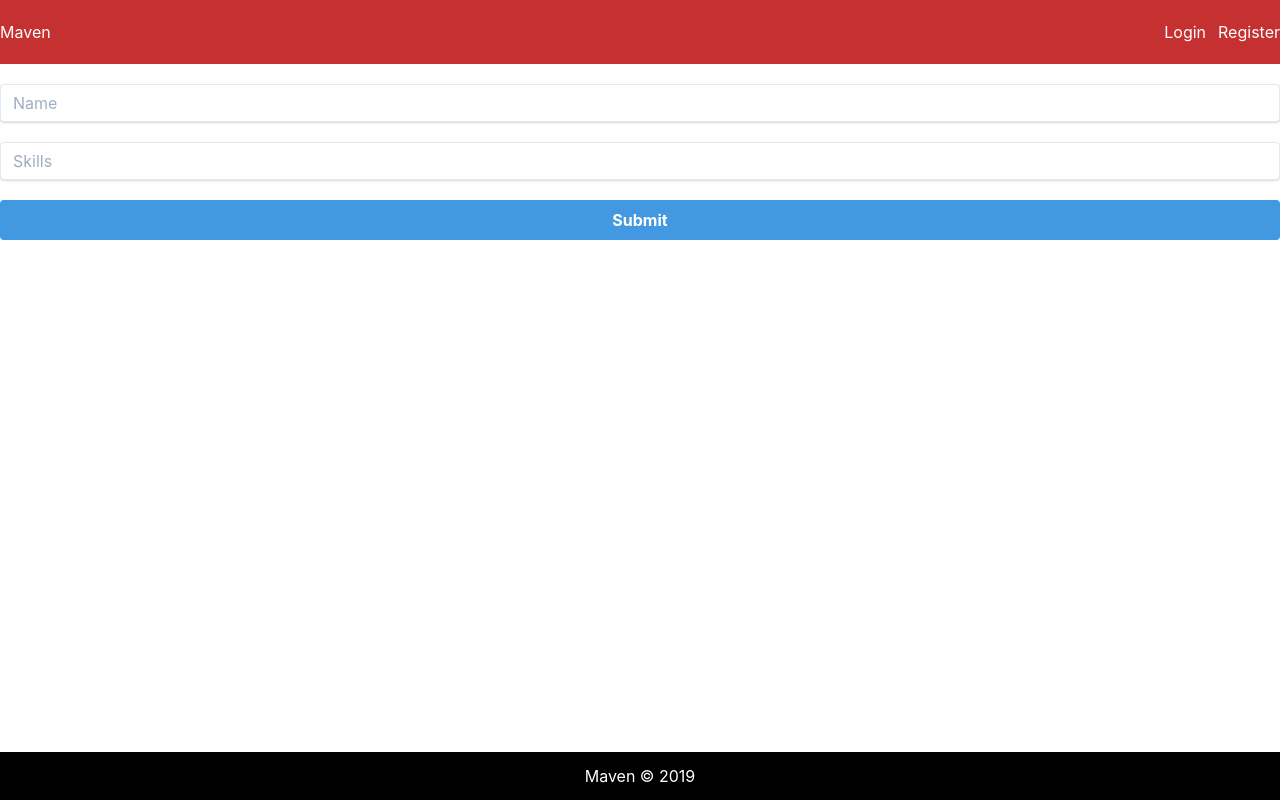
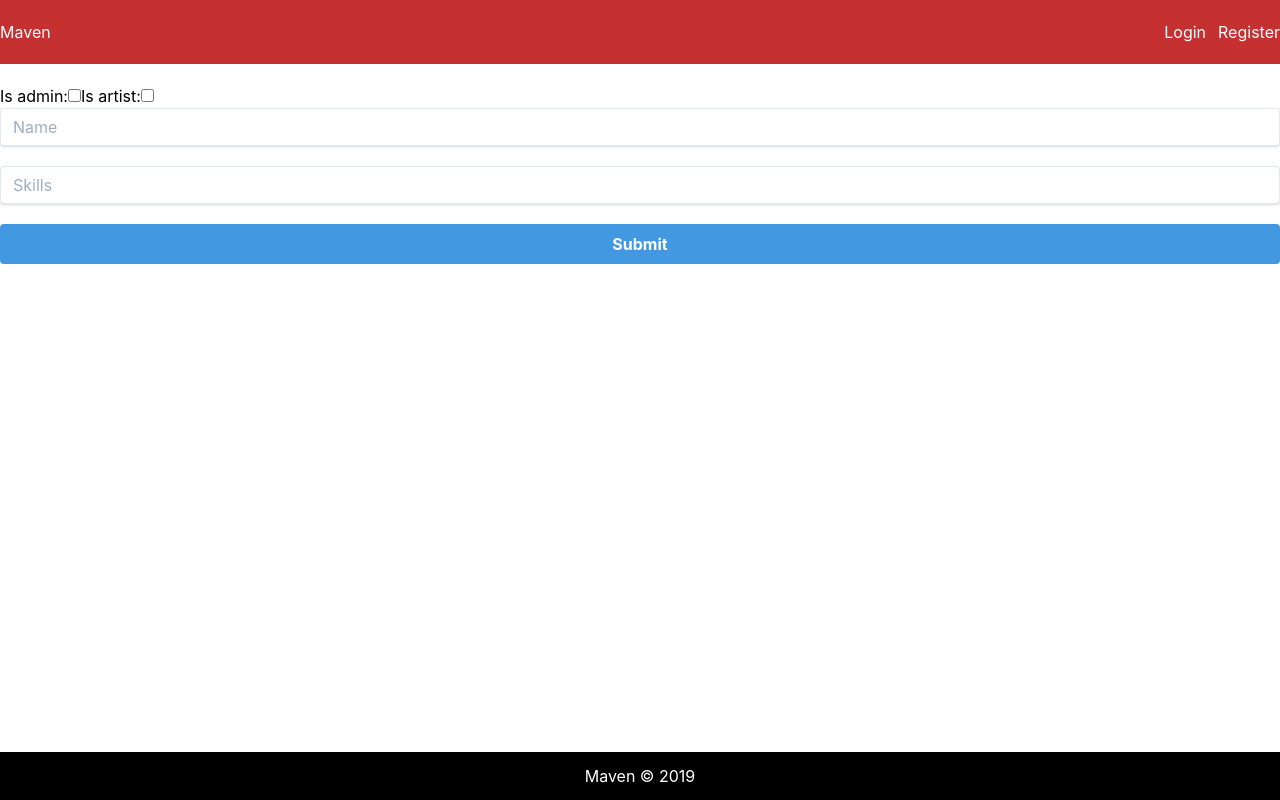
Before and after one commit to kuru-project/girudo-client, a React (Create React App) app: page /#/profile/1/update in a window 1280 px wide. Built offline with nearby package versions, Linux system fonts and the light colour scheme.

Commit message:
[AUTO] small is a real HTML tag, who knew.

```diff
--- a/src/Pages/ProfileUpdate.js
+++ b/src/Pages/ProfileUpdate.js
@@ -7,7 +7,9 @@ class ProfileUpdate extends React.Component {
     super(props)
     this.state = {
       name: '',
-      skills: ''
+      skills: '',
+      isAdmin: false,
+      isArtist: false
     }
     this.handleChange = this.handleChange.bind(this)
     this.handleSubmit = this.handleSubmit.bind(this)
@@ -20,9 +22,12 @@ class ProfileUpdate extends React.Component {
   }
 
   handleSubmit(event) {
+    console.log(this.state)
     Axios.patch(`http://localhost:4000/user/${this.props.match.params.user_id}/update`, {
       'name': this.state.name,
-      'skills': [this.state.skills]
+      'skills': [this.state.skills],
+      'isAdmin': this.state.isAdmin === "on" ? true : false,
+      'isArtist': this.state.isArtist === "on" ? true : false
     }, {
       headers: {
         'x-auth-token': sessionStorage.token
@@ -43,6 +48,22 @@ class ProfileUpdate extends React.Component {
           <title>Update Profile</title>
         </Helmet>
         <form>
+          <label>
+            Is admin:
+            <input
+              name="isAdmin"
+              type="checkbox"
+              checked={this.state.isAdmin}
+              onChange={this.handleChange} />
+          </label>
+          <label>
+            Is artist:
+            <input
+              name="isArtist"
+              type="checkbox"
+              checked={this.state.isArtist}
+              onChange={this.handleChange} />
+          </label>
           <input className={inputFieldStyle} onChange={this.handleChange} name="name" placeholder="Name" />
           <input className={inputFieldStyle} onChange={this.handleChange} name="skills" placeholder="Skills" />
           <button className={buttonStyle} onClick={this.handleSubmit}>Submit</button>
```
